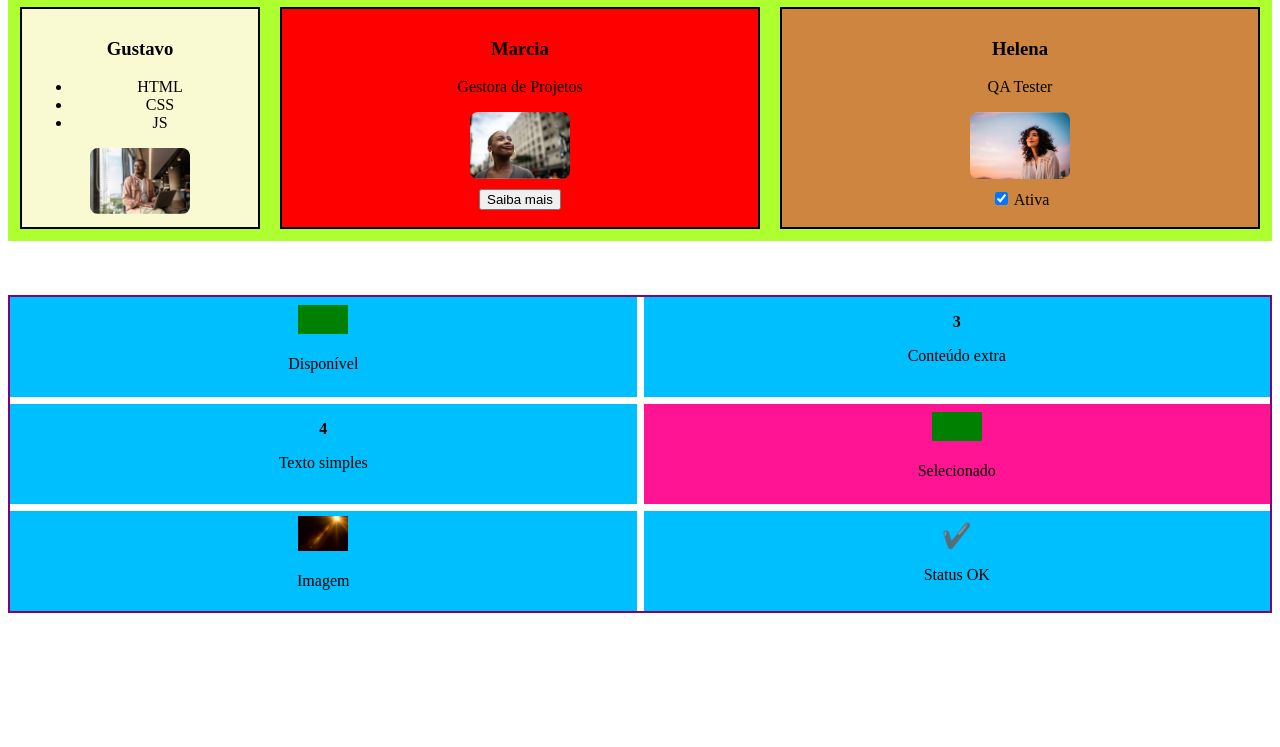
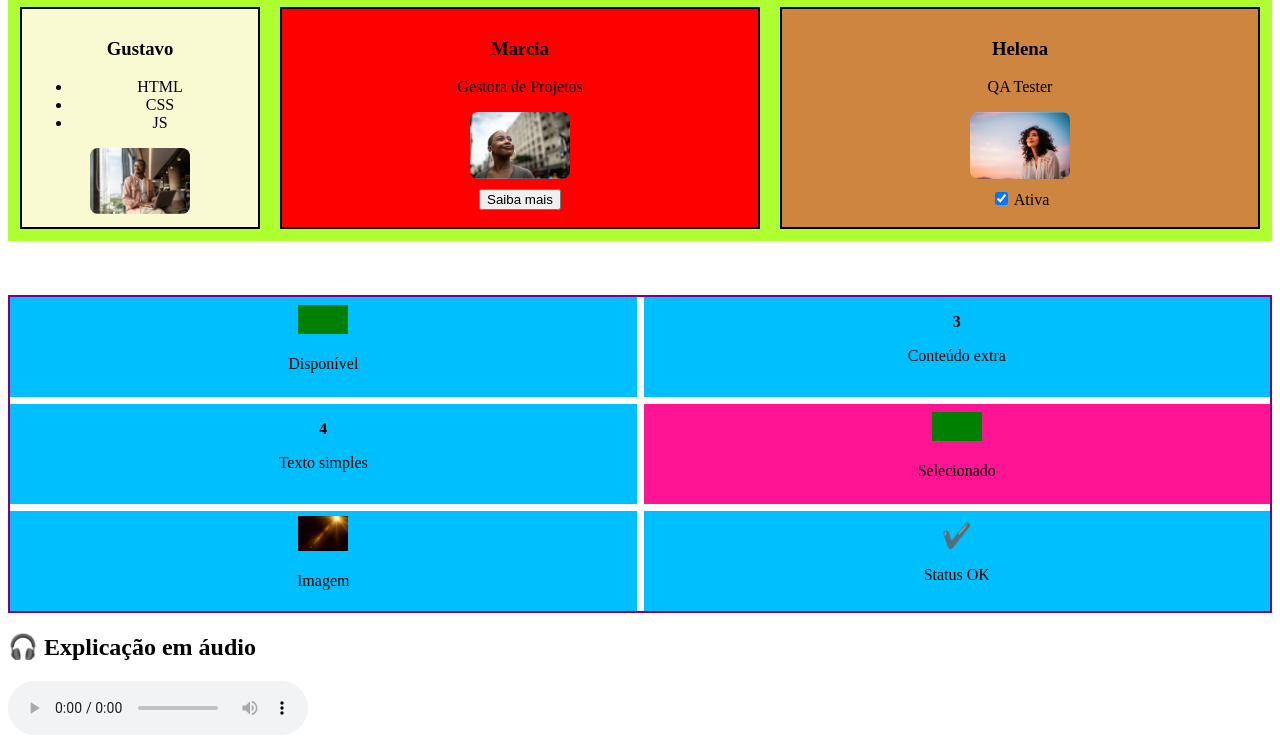
Before and after one commit to Natanael-cloud/layoutGrid, a plain HTML site: page index.html in a window 1280 px wide. Shown: the part 356-1103 px from the top of the page. Before the commit the page ends 977 px from the top, so only its background shows below. Drawn offline with Linux system fonts and the light colour scheme.

Commit message:
add section para explicação de conteudo

```diff
--- a/index.html
+++ b/index.html
@@ -78,5 +78,14 @@
     </div>
   </div>
 
+  <section aria-label="Explicação do projeto em áudio">
+  <h2>🎧 Explicação em áudio</h2>
+  <audio controls>
+    <source src="assets/explicando.mp3" type="audio/mpeg">
+    Seu navegador não suporta áudio incorporado.
+  </audio>
+</section>
+
+
 </body>
 </html>
```
